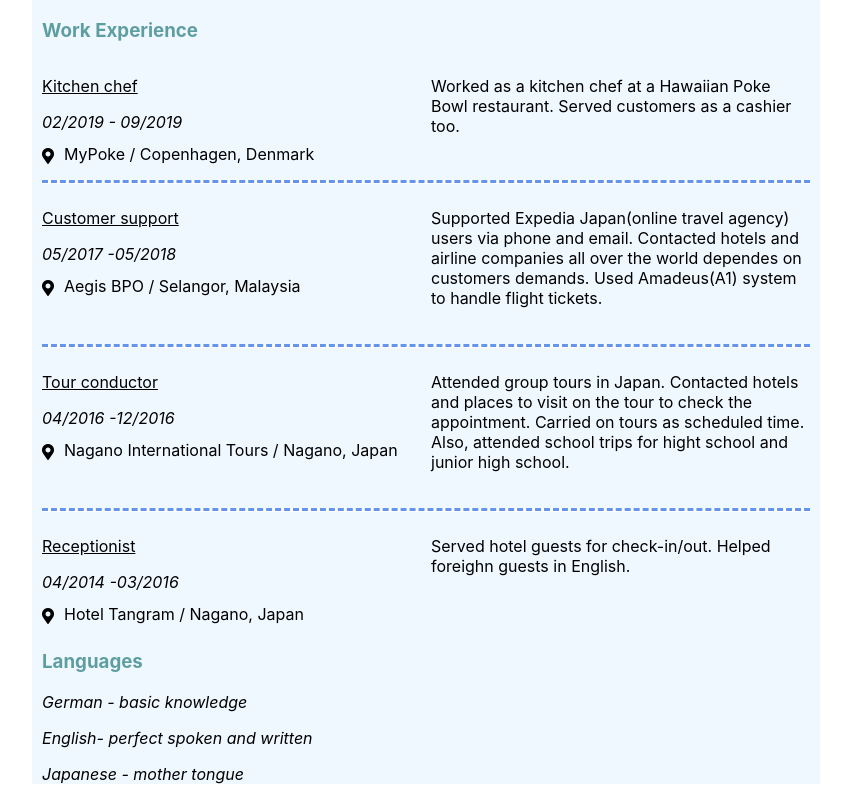
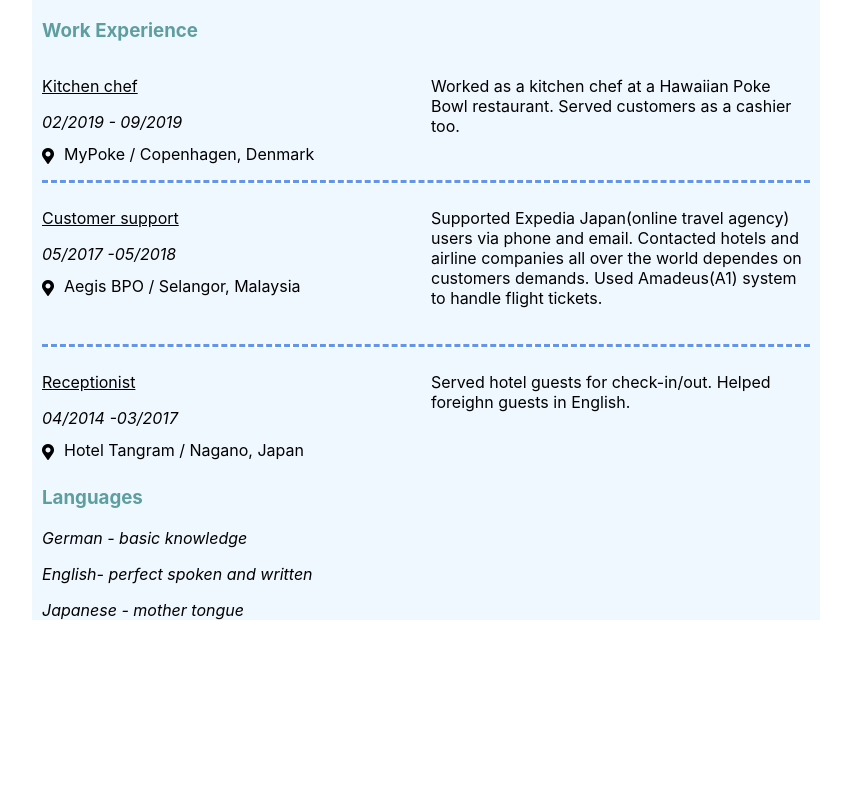
Before and after one commit to yukafjaponesa/yukas-cv, a React (Create React App) app: page / in a window 1280 px wide. Shown: the part 908-1708 px from the top of the page, without its empty margins (214-1065 px from the left). After the commit the page ends 1544 px from the top, so only its background shows below. Built offline with nearby package versions, Linux system fonts and the light colour scheme.

Commit message:
edit work file

```diff
--- a/src/sections/Work.js
+++ b/src/sections/Work.js
@@ -40,25 +40,8 @@ function Work() {
       <hr></hr>
       <div className="each-item">
         <div className="description-up">
-          <p><u>Tour conductor</u></p>
-          <p><i>04/2016 -12/2016</i></p>
-          <div className="map-point">
-            <i className="fas fa-map-marker-alt"></i>
-            <p className="with-icon">Nagano International Tours / Nagano, Japan</p>
-          </div> {/*end of map-point*/}
-        </div> {/*end of description-up*/}
-        <div className="description">
-          <p>Attended group tours in Japan. Contacted hotels and places to visit on the tour to check the appointment.
-            Carried on tours as scheduled time. Also, attended school trips for hight school and junior high school.
-          </p>
-        </div> {/*end of description*/}
-      </div> {/*end of each-item*/}
-
-      <hr></hr>
-      <div className="each-item">
-        <div className="description-up">
           <p><u>Receptionist</u></p>
-          <p><i>04/2014 -03/2016</i></p>
+          <p><i>04/2014 -03/2017</i></p>
           <div className="map-point">
             <i className="fas fa-map-marker-alt"></i>
             <p className="with-icon">Hotel Tangram / Nagano, Japan</p>
```
Also changed, not shown: 1 other file (tests, documents, lock files or other folders).
